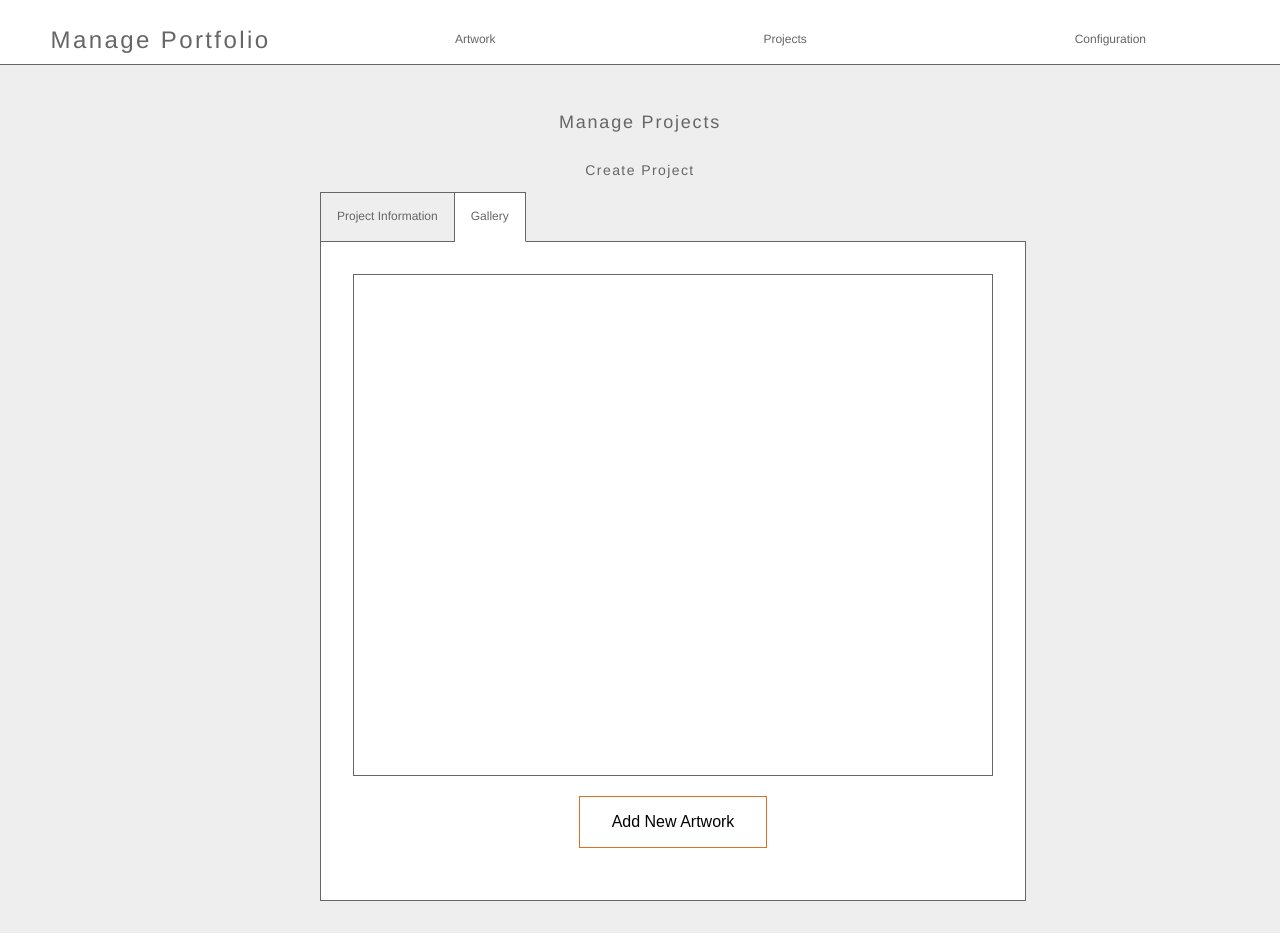
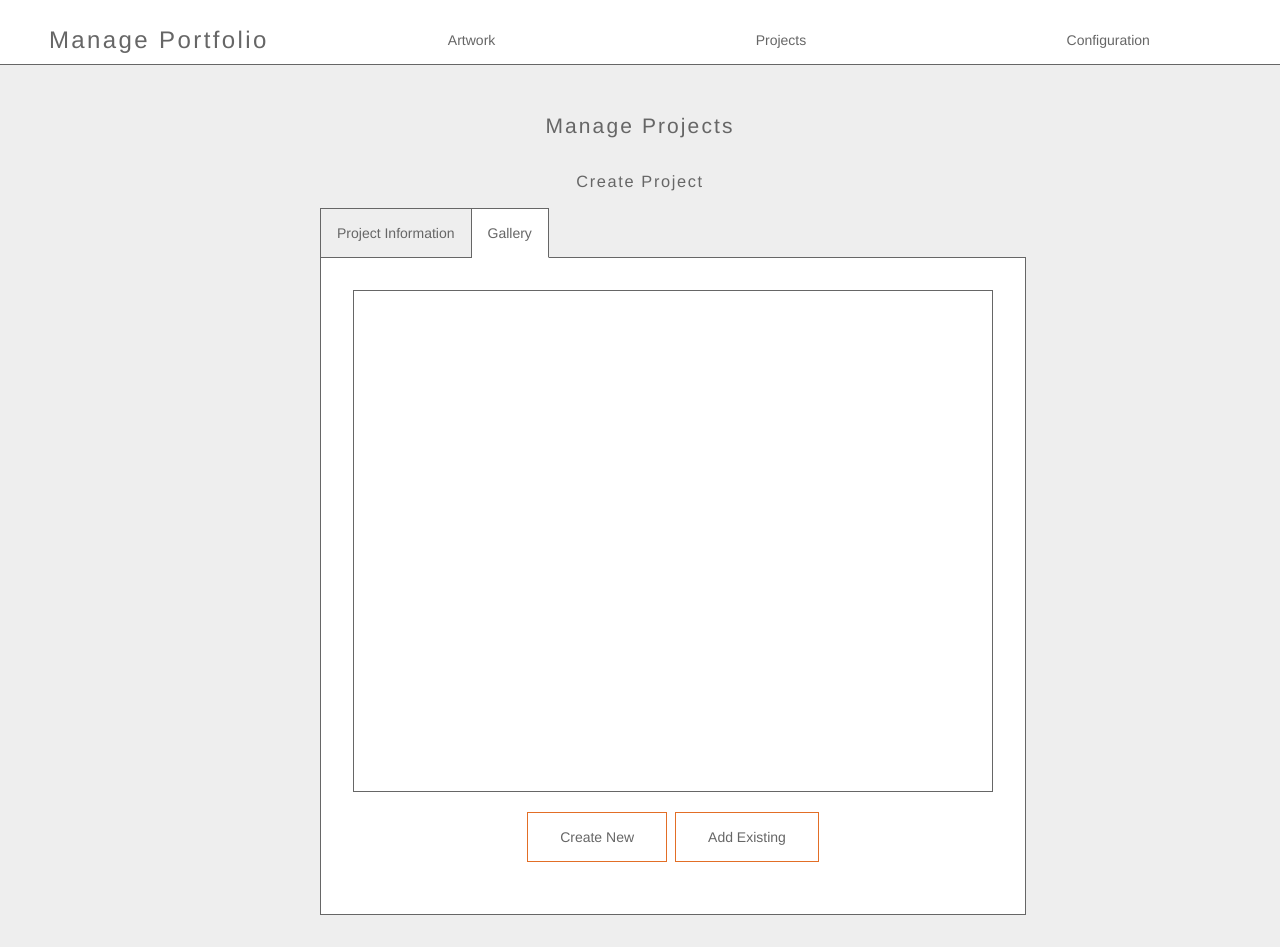
Before and after one commit to MichelLosier/illustration-gallery, a React (Create React App) app: page /projects in a window 1280 px wide. Both pictures are taken after a click on the link "Gallery". Built offline with nearby package versions, Linux system fonts and the light colour scheme.

Commit message:
css clean up buttons and add artwork to gallery buttons selection

```diff
--- a/src/App.css
+++ b/src/App.css
@@ -1,7 +1,7 @@
 .App {
   	text-align: center;
   	font-family: helvetica, arial, sans-serif;
-	font-size: 12px;
+	font-size: 14px;
 	color: #666;
 	font-weight:lighter;
 	background-color: #eee;
@@ -275,8 +275,11 @@ input[type='submit'], input[type='button'] {
 	border: 1px solid #e26e26;
 	padding: 1rem 2rem;
 	background-color: white;
-	font-size:1rem;
-  align-self: center;
+	font-family: helvetica, arial, sans-serif;
+	font-weight: lighter;
+	color: #666;
+	font-size:1em;
+  	align-self: center;
 	cursor: pointer;
 }
 input[type='submit']:hover{
--- a/src/components/forms/project-gallery-manage.component.js
+++ b/src/components/forms/project-gallery-manage.component.js
@@ -9,9 +9,10 @@ class ProjectGalleryManage extends React.Component {
         super()
         this.state = {
             addArtwork: false,
-            newArtwork: true
+            viewGallery: true
         }
     }
+
     handleArtworkChange = ({data, action}) => {
         this.props.onGalleryChange({
             name: 'gallery',
@@ -20,26 +21,43 @@ class ProjectGalleryManage extends React.Component {
         });
     }
 
-    handleViewChange = (bool) => {
+    handleAddNew = (create) => {
         this.setState({
-            addArtwork: bool
+            addArtwork: true,
+            viewGallery: !create
         })
     }
+
+    handleCancel = () => {
+        this.setState({
+            addArtwork: false,
+            viewGallery: true
+        })
+    }
+
+    addArtworkButtons = () => {
+        return(
+            <div className='padded-group'>
+                <input
+                    type="button"
+                    value="Create New"
+                    onClick={() => {this.handleAddNew(true)}}
+                />
+                <input
+                    type="button"
+                    value="Add Existing"
+                    onClick={() => {this.handleAddNew(false)}}
+                />
+            </div>
+        )
+    }
+
     render() {
+        const s = this.state;
         return(
             <div className="min-width-40 width-6 border module">
-                {(this.state.addArtwork) ? (
+                {(!s.viewGallery) ? (
                     <div>
-                        Create or Select Existing
-                        <div
-                            className='padded-group'
-                        >
-                            <input
-                                type="button"
-                                value="View Gallery"
-                                onClick={() => {this.handleViewChange(false)}}
-                            />
-                        </div>
                         <ArtworkForm
                             onFormSubmit={this.handleArtworkChange}
                         />
@@ -49,15 +67,7 @@ class ProjectGalleryManage extends React.Component {
                         <Gallery
                             artworks={this.props.gallery}
                         />
-                        <div
-                            className='padded-group'
-                        >
-                            <input
-                                type="button"
-                                value="Add New Artwork"
-                                onClick={() => {this.handleViewChange(true)}}
-                            />
-                        </div>
+                        {!s.addArtwork && this.addArtworkButtons()}
                     </div>
                 )}
             </div>
```
